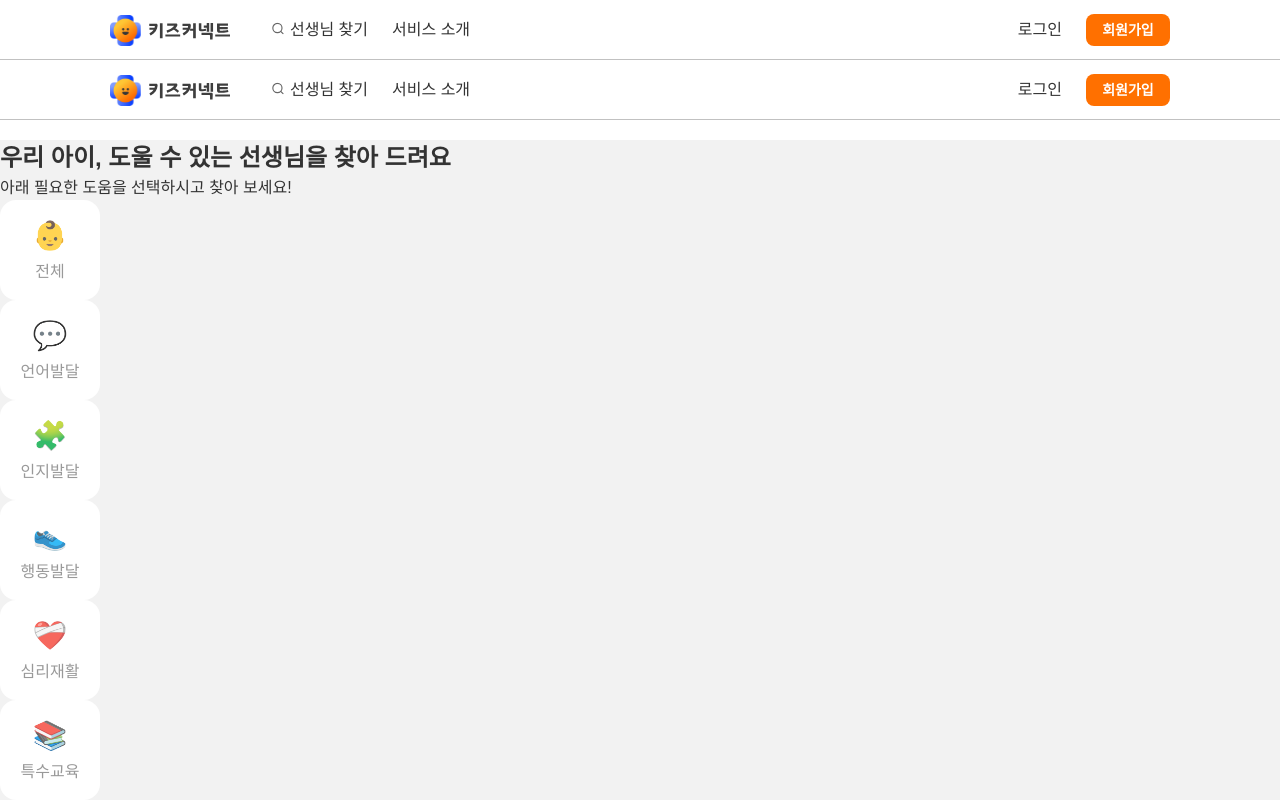
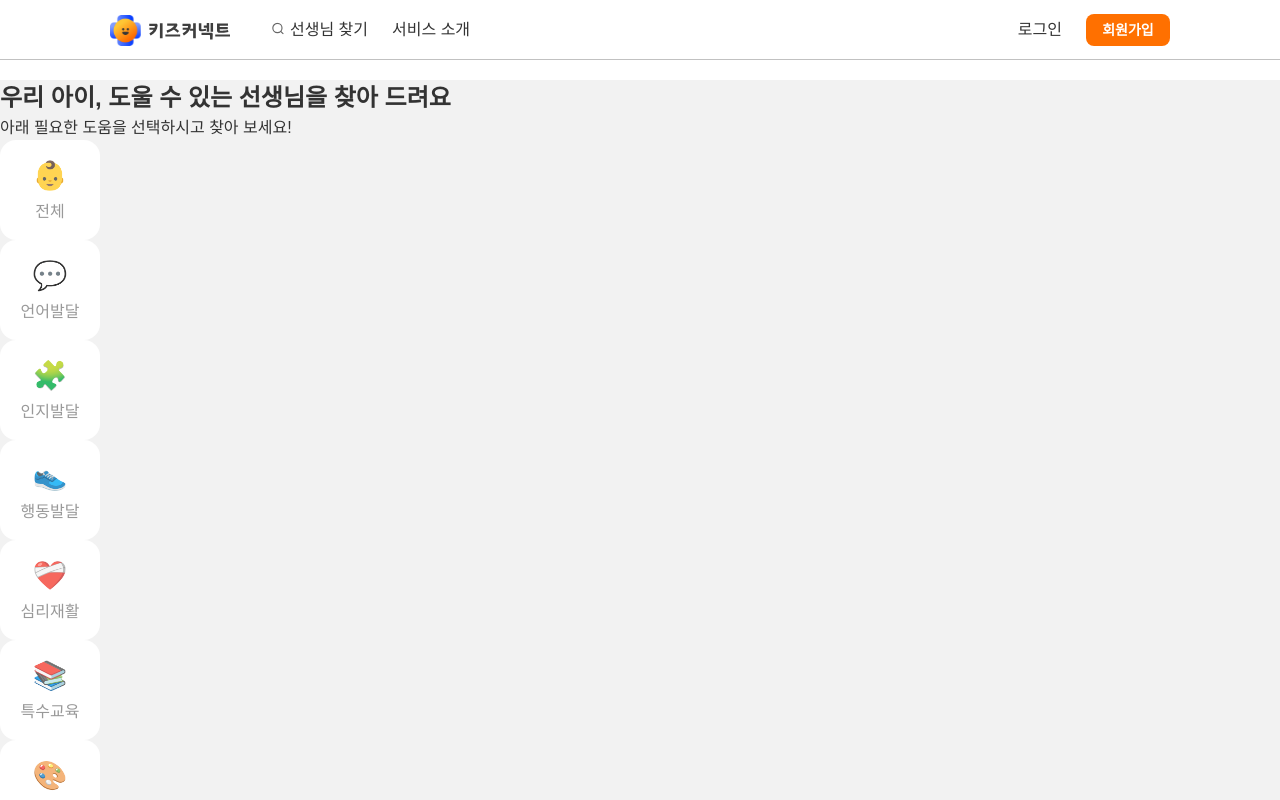
Before and after one commit to woojinhong/kidsconnectFolk, a React (Vite) app in the folder client/: page / in a window 1280 px wide. Shown: the top 800 px of the page. Built offline with nearby package versions, Linux system fonts and the light colour scheme.

Commit message:
[Fix] index 내에 Header,Footer 삭제 후 defaultLayout으로 이동

```diff
--- a/client/src/Pages/Index/Index.tsx
+++ b/client/src/Pages/Index/Index.tsx
@@ -1,6 +1,3 @@
-import Footer from "../../Component/Common/Footer/Footer";
-import Header from "../../Component/Common/Header/Header";
-
 import Modal from "../../Component/Common/Modal/Modal";
 import Category from "../../Component/Common/Category/Category";
 import TherapistPreference from "../../Component/Common/Modal/ModalContent/TherapistPreference";
@@ -16,7 +13,6 @@ function Index() {
 
   return (
     <>
-      <Header />
       <main>
         <section style={{ backgroundColor: "#f2f2f2" }}>
           <div>
@@ -82,7 +78,6 @@ function Index() {
           </div>
         </section>
       </main>
-      <Footer />
     </>
   );
 }
```
